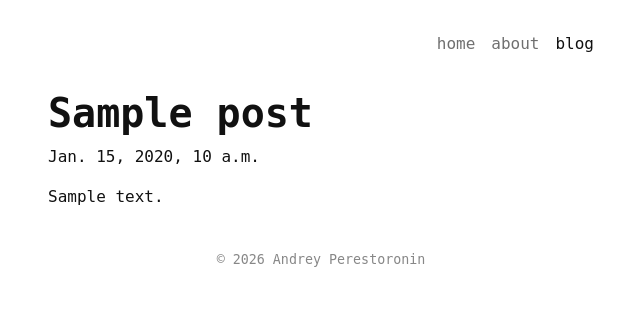
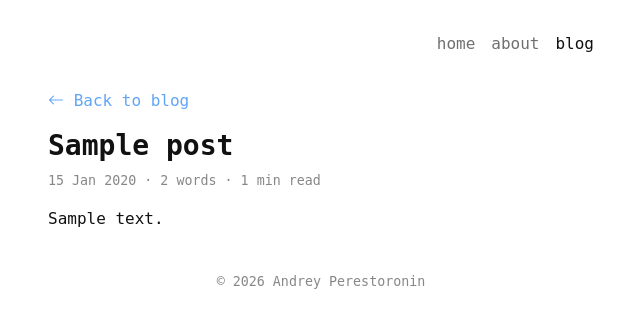
Before and after one commit to prs2rnn/django-blog, a Django app: a page that uses templates/base.html in a window 1280 px wide. Shown: the top 328 px of the page, without its empty margins (319-959 px from the left). Run offline with Django 5.2, Linux system fonts and the light colour scheme; tables that the repository leaves empty hold one stand-in row (values such as "Sample post"); some libraries are stand-ins or nearby versions; some web fonts are replaced.

Commit message:
feat: post detail styles

```diff
--- a/apps/posts/models.py
+++ b/apps/posts/models.py
@@ -1,3 +1,5 @@
+import math
+
 from django.db import models
 
 
@@ -14,3 +16,15 @@ class Post(models.Model):
 
     class Meta:
         ordering = ["-created_at"]
+
+    @property
+    def words_count(self):
+        return len(self.content.split())
+
+    @property
+    def reading_time(self):
+        return math.ceil(self.words_count / 200)
+
+    @property
+    def was_updated(self):
+        return (self.updated_at - self.created_at).total_seconds() > 60
--- a/static/css/style.css
+++ b/static/css/style.css
@@ -54,7 +54,7 @@ nav a.active {
   text-decoration: underline;
   opacity: 0.9;
 }
-footer p {
+.muted {
   opacity: 0.5;
   font-size: smaller;
 }
@@ -62,3 +62,10 @@ footer p {
   object-fit: cover;
   flex-shrink: 0;
 }
+#btn-back-to-top {
+  position: fixed;
+  bottom: 20px;
+  right: 20px;
+  color: var(--text);
+  display: none;
+}
--- a/static/js/main.js
+++ b/static/js/main.js
@@ -0,0 +1,23 @@
+(function () {
+  let mybutton = document.getElementById("btn-back-to-top");
+
+  window.onscroll = function () {
+    scrollFunction();
+  };
+  function scrollFunction() {
+    if (
+      document.body.scrollTop > 100 ||
+      document.documentElement.scrollTop > 100
+    ) {
+      mybutton.style.display = "block";
+    } else {
+      mybutton.style.display = "none";
+    }
+  }
+  mybutton.addEventListener("click", backToTop);
+
+  function backToTop() {
+    document.body.scrollTop = 0;
+    document.documentElement.scrollTop = 0;
+  }
+})();
--- a/templates/base.html
+++ b/templates/base.html
@@ -61,7 +61,7 @@
           class="border-top border-white py-4 text-center"
           style="--bs-border-opacity: 0.1"
         >
-          <p>&copy; 2026 Andrey Perestoronin</p>
+          <p class="muted">&copy; 2026 Andrey Perestoronin</p>
         </footer>
       </div>
     </div>
--- a/templates/core/about.html
+++ b/templates/core/about.html
@@ -1,5 +1,5 @@
 {% extends 'base.html' %} {% load static %} {% block content %}
-<h1 class="text-center mt-4">{{ title }}</h1>
+<h1 class="text-center mt-4 mb-4">{{ title }}</h1>
 <div class="mt-3">
   <div class="d-flex align-items-center justify-content-between">
     <p>
@@ -43,7 +43,7 @@
       target="_blank"
       rel="noopener"
       >portfolio</a
-    >
+    >.
   </p>
 </div>
 {% endblock content %}
--- a/templates/posts/post_detail.html
+++ b/templates/posts/post_detail.html
@@ -1,5 +1,21 @@
 {% extends 'base.html' %} {% block content %}
-<h1>{{ post.title }}</h1>
-<p>{{ post.created_at }}</p>
-<div>{{ post.content|linebreaks }}</div>
+<a class="post-link" href="{% url 'posts:list' %}"
+  ><i class="bi bi-arrow-left"></i> Back to blog
+</a>
+<h1 class="fs-3 mt-3">{{ post.title }}</h1>
+<p class="muted">
+  {{ post.created_at|date:"d M Y" }} · {{ post.words_count }} words ·
+  {{post.reading_time }} min read
+</p>
+<article class="post-content">{{ post.content|linebreaks }}</article>
+{% if post.was_updated %}
+<p class="muted">Updated: {{ post.updated_at|date:"d M Y" }}</p>
+{% endif %}
+<button
+        type="button"
+        class="btn btn-floating btn-lg"
+        id="btn-back-to-top"
+        >
+  <i class="bi bi-arrow-up"></i>
+</button>
 {% endblock content %}
```
Also changed, not shown: templates/posts/post_list.html (+15 -10 lines).
